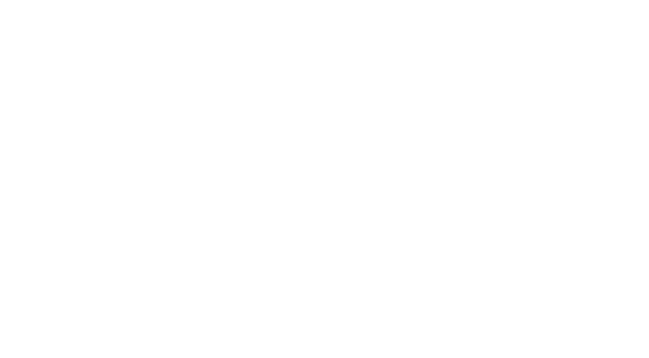
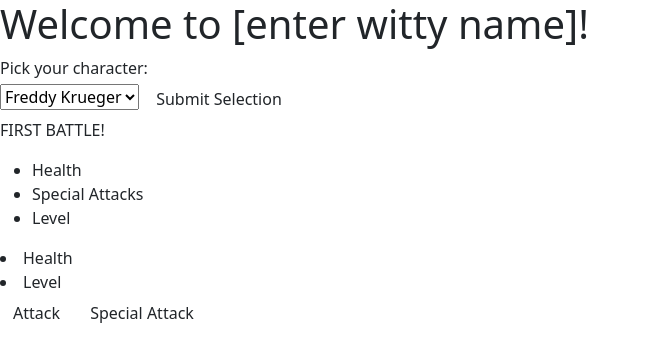
Before and after one commit to chlobear8/horror-rpg, a website built with webpack: page src/index.html in a window 1280 px wide. Shown: the whole page, without its empty margins (0-649 px from the left). Built offline with nearby package versions, Linux system fonts and the light colour scheme.

Commit message:
start basic HTML set up

```diff
--- a/src/index.html
+++ b/src/index.html
@@ -1,9 +1,36 @@
 <!DOCTYPE html>
 <html lang="en-US">
 <head>
-  <title></title>
+  <title>Horror RPG</title>
 </head>
 <body>
-
+  <h1>Welcome to [enter witty name]!</h1>
+  <div id="characterSelectForm" class="hidden">
+  <form id="radio-form">
+    <label for="character">Pick your character:</label>
+    <br>
+    <select name="char" id="char">
+      <option name="char" value="freddy">Freddy Krueger</option>
+      <option name="char" value="jason">Jason</option>
+      <option name="char" value="michael">Michael Myers</option>
+    </select>
+    </label>
+    <button type="submit" class="btn">Submit Selection</button>
+  </form>
+  </div>
+  <div id="firstBattle" class="hidden">
+    <p>FIRST BATTLE!</p>
+    <ul><span id="char1"></span>
+      <li>Health<span id="health"></span></li>
+      <li>Special Attacks<span id="specAttack"></span></li>
+      <li>Level<span id="level"></span></li>
+    </ul>
+    <ul1><span id="enemy1"></span>
+      <li>Health<span id="enemyHealth"></span></li>
+      <li>Level<span id="enemyLevel"></span></li>
+    </ul1>
+    <button type="button" class="btn" id="attack">Attack</button>
+    <button type="button" class="btn" id="specialAttack">Special Attack</button>
+  </div>
 </body>
 </html>
```
